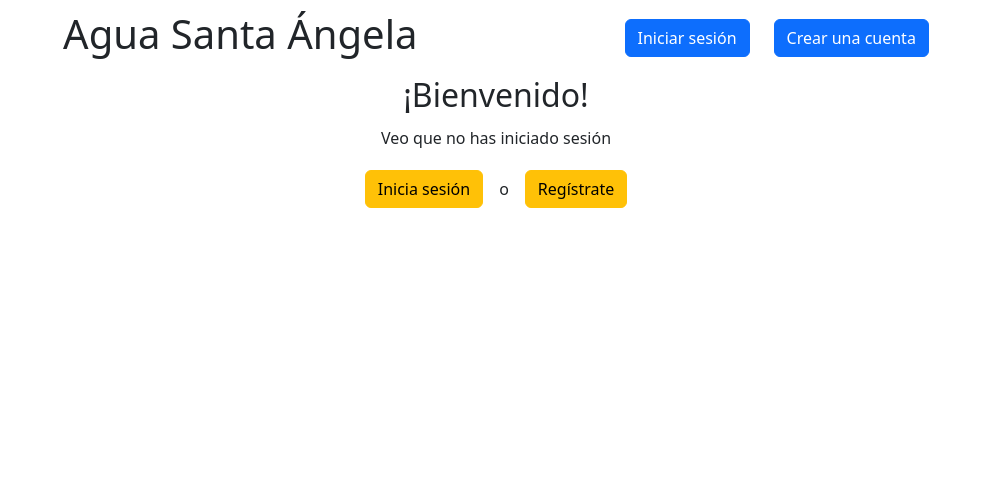
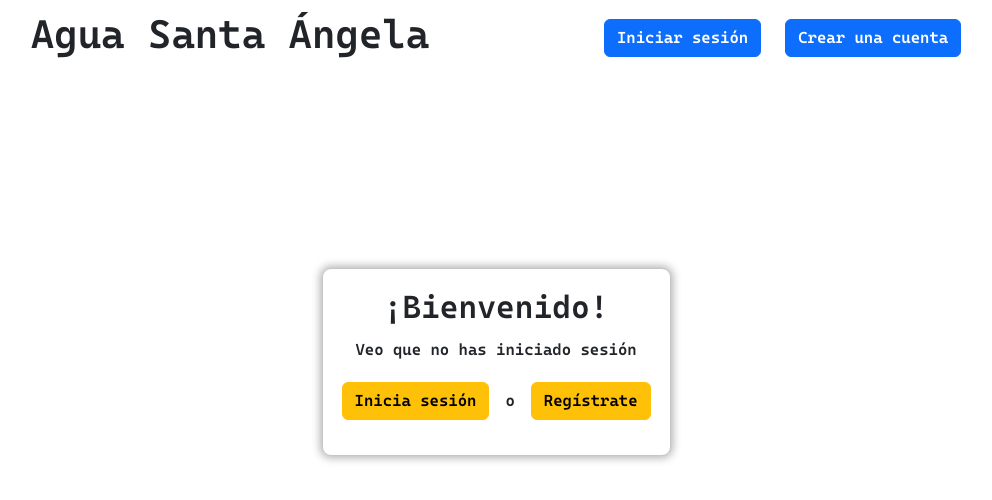
Before and after one commit to SantiagoEmanuel/ProyectoFinal-SantiagoMustafaFont, a plain HTML site: page index.html in a window 1280 px wide. Shown: the whole page, without its empty margins (144-1136 px from the left). Drawn offline with nearby package versions, Linux system fonts and the light colour scheme.

Commit message:
Import font and set font for all components and add style to section#userNotLogin

```diff
--- a/css/style.css
+++ b/css/style.css
@@ -1,3 +1,21 @@
+@font-face {
+    font-family: 'Cascadia Code PL';
+    src: url(../assets/fonts/CascadiaCodePL-SemiBold.otf);
+}
+
+* {
+    font-family: 'Cascadia Code PL';
+}
+
+#userNotLogin {
+    align-items: center;
+    margin: 15% auto 0 auto;
+    border: 1px solid #5555;
+    border-radius: 9px;
+    box-shadow: 0 0 9px 2px rgb(0, 0, 0, .3);
+    padding: 19px;
+}
+
 .hidden {
     display: none;
 }
```
